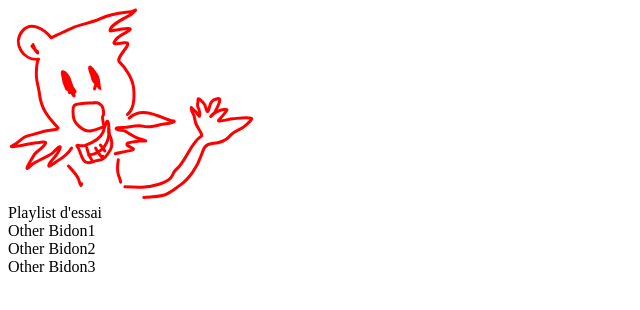
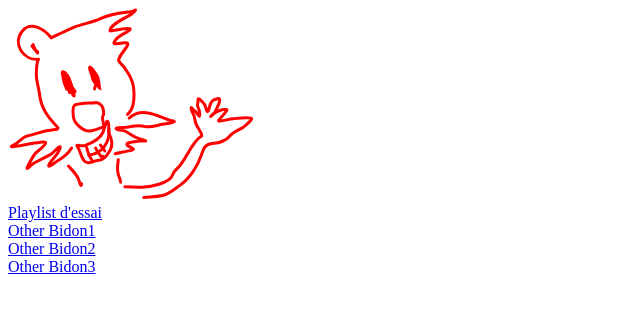
Before and after one commit to Nicolas-Hermet/ProGGG, an Angular app: page / in a window 1280 px wide. Shown: the top 310 px of the page, without its empty margins (0-640 px from the left). Built offline with nearby package versions, Linux system fonts and the light colour scheme.

Commit message:
Render Nananere with wanted playlist

```diff
--- a/src/app/home/home.component.html
+++ b/src/app/home/home.component.html
@@ -1,2 +1,5 @@
 <img src="assets/images/ProG.svg" alt="mascotte">
-<div *ngFor="let playlist of playlists">{{playlist.title}}</div>
+
+<div *ngFor="let playlist of playlists">
+  <a [routerLink]="['/nananere', playlist]">{{playlist.title}}</a>
+</div>
--- a/src/app/nananere/nananere.component.ts
+++ b/src/app/nananere/nananere.component.ts
@@ -2,7 +2,7 @@ import { PlaylistService } from '../services/playlist.service';
 import { Component, OnInit, OnDestroy, Input } from '@angular/core';
 import { Subject, Subscription } from 'rxjs';
 import { debounceTime, takeUntil } from 'rxjs/operators';
-import { Playlist } from 'src/app/interfaces/music.model';
+import { ActivatedRoute } from '@angular/router';
 
 @Component({
   selector: 'app-nananere',
@@ -20,10 +20,10 @@ export class NananereComponent implements OnInit, OnDestroy {
 
   triggerSubject = new Subject();
   private _destroyed$ = new Subject();
-  trackSubscription: Subscription | undefined;
-  permissionGranted: boolean = false;
 
-  constructor(private playlistService: PlaylistService) {
+  constructor(
+    private playlistService: PlaylistService,
+    private _route: ActivatedRoute) {
     window.addEventListener('deviceorientation', event => {
       if (event.absolute == null) {
         DeviceOrientationEvent.requestPermission()
@@ -38,6 +38,10 @@ export class NananereComponent implements OnInit, OnDestroy {
   }
 
   ngOnInit() {
+    this._route.params.subscribe(params => {
+      this.inputPlaylist = params;
+      console.log('toto est bon', params);
+  });
     window.addEventListener('deviceorientation', event => {
       this.absolute = event.absolute;
       this.alpha = event.alpha;
```
